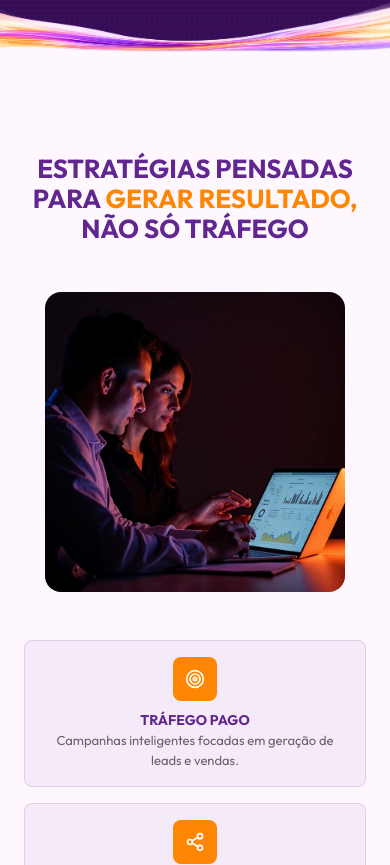
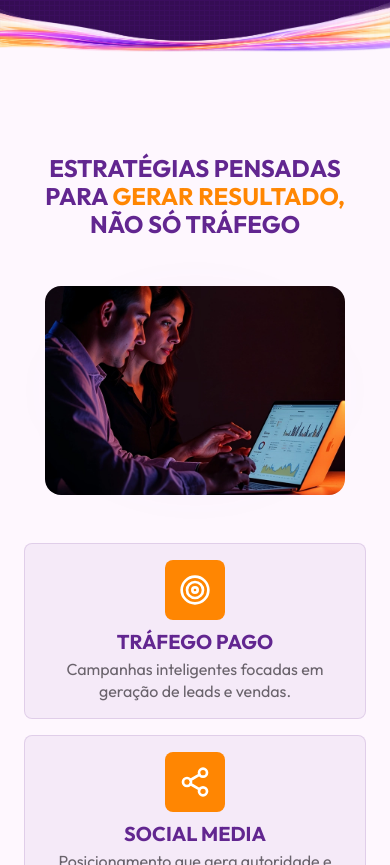
Before and after one commit to fesmoraes97/smille.hub, a React (Vite) app: page / in a window 390 px wide. Shown: the part 2739-3604 px from the top of the page. Built offline with nearby package versions, Linux system fonts and the light colour scheme.

Commit message:
Ajustes OQueFazemos Mobile

```diff
--- a/src/components/sections/OQueFazemos.tsx
+++ b/src/components/sections/OQueFazemos.tsx
@@ -13,13 +13,22 @@ export default function OQueFazemos() {
 
         {/* Headline */}
         <h2
-          className="text-[26px] md:text-[40px] font-bold text-center uppercase"
+          className="text-[24px] md:text-[40px] font-bold text-center uppercase"
           style={{ color: '#622690', lineHeight: 'calc(1em + 4px)' }}
         >
-          {O_QUE_FAZEMOS.HEADLINE_BEFORE}
-          <br className="hidden md:block" />
-          <span style={{ color: '#ff8602' }}>{O_QUE_FAZEMOS.HEADLINE_HIGHLIGHT}</span>
-          {O_QUE_FAZEMOS.HEADLINE_AFTER}
+          {/* Mobile */}
+          <span className="md:hidden">
+            Estratégias pensadas<br />
+            para <span style={{ color: '#ff8602' }}>gerar resultado,</span><br />
+            não só tráfego
+          </span>
+          {/* Desktop */}
+          <span className="hidden md:inline">
+            {O_QUE_FAZEMOS.HEADLINE_BEFORE}
+            <br />
+            <span style={{ color: '#ff8602' }}>{O_QUE_FAZEMOS.HEADLINE_HIGHLIGHT}</span>
+            {O_QUE_FAZEMOS.HEADLINE_AFTER}
+          </span>
         </h2>
 
         {/* Corpo */}
@@ -35,9 +44,15 @@ export default function OQueFazemos() {
               }}
             />
             <img
+              src="assets/images/img-1-mobile.webp"
+              alt="O que fazemos"
+              className="relative w-full max-w-[300px] md:hidden"
+              style={{ borderRadius: '1rem' }}
+            />
+            <img
               src={O_QUE_FAZEMOS.IMAGE}
               alt="O que fazemos"
-              className="relative w-full max-w-[300px] md:w-[520px] md:max-w-none"
+              className="relative hidden md:block md:w-[520px] md:max-w-none"
               style={{ borderRadius: '1rem' }}
             />
           </div>
@@ -72,21 +87,21 @@ export default function OQueFazemos() {
                 >
                   {/* Ícone */}
                   <div
-                    className="flex items-center justify-center rounded-lg shrink-0"
-                    style={{ backgroundColor: '#ff8602', width: 44, height: 44 }}
+                    className="flex items-center justify-center rounded-lg shrink-0 w-[60px] h-[60px] md:w-[44px] md:h-[44px]"
+                    style={{ backgroundColor: '#ff8602' }}
                   >
-                    <Icon size={20} className="text-white" />
+                    <Icon size={20} className="text-white w-8 h-8 md:w-5 md:h-5" />
                   </div>
 
                   {/* Texto */}
-                  <div className="flex flex-col gap-1">
+                  <div className="flex flex-col gap-[6px] md:gap-1">
                     <h3
-                      className="text-[14px] md:text-base font-bold uppercase"
+                      className="text-[20px] md:text-base font-bold uppercase"
                       style={{ color: '#622690', lineHeight: 1 }}
                     >
                       {topic.headline}
                     </h3>
-                    <p className="text-[13px] md:text-sm font-normal" style={{ color: 'rgba(30,26,32,0.65)' }}>
+                    <p className="text-[16px] md:text-sm font-normal text-pretty leading-snug md:leading-normal" style={{ color: 'rgba(30,26,32,0.65)' }}>
                       {topic.descritivo}
                     </p>
                   </div>
```
Also changed, not shown: public/assets/images/img-1-mobile.webp (added).
